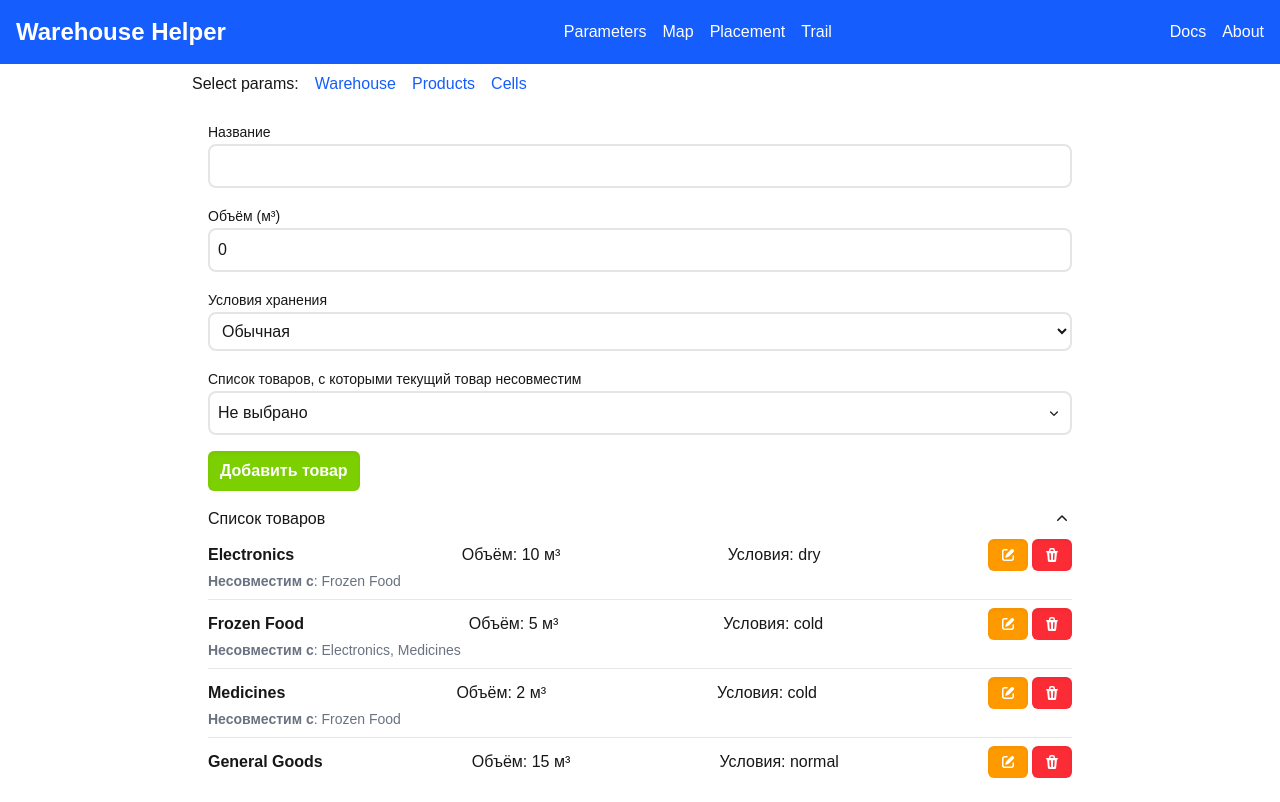
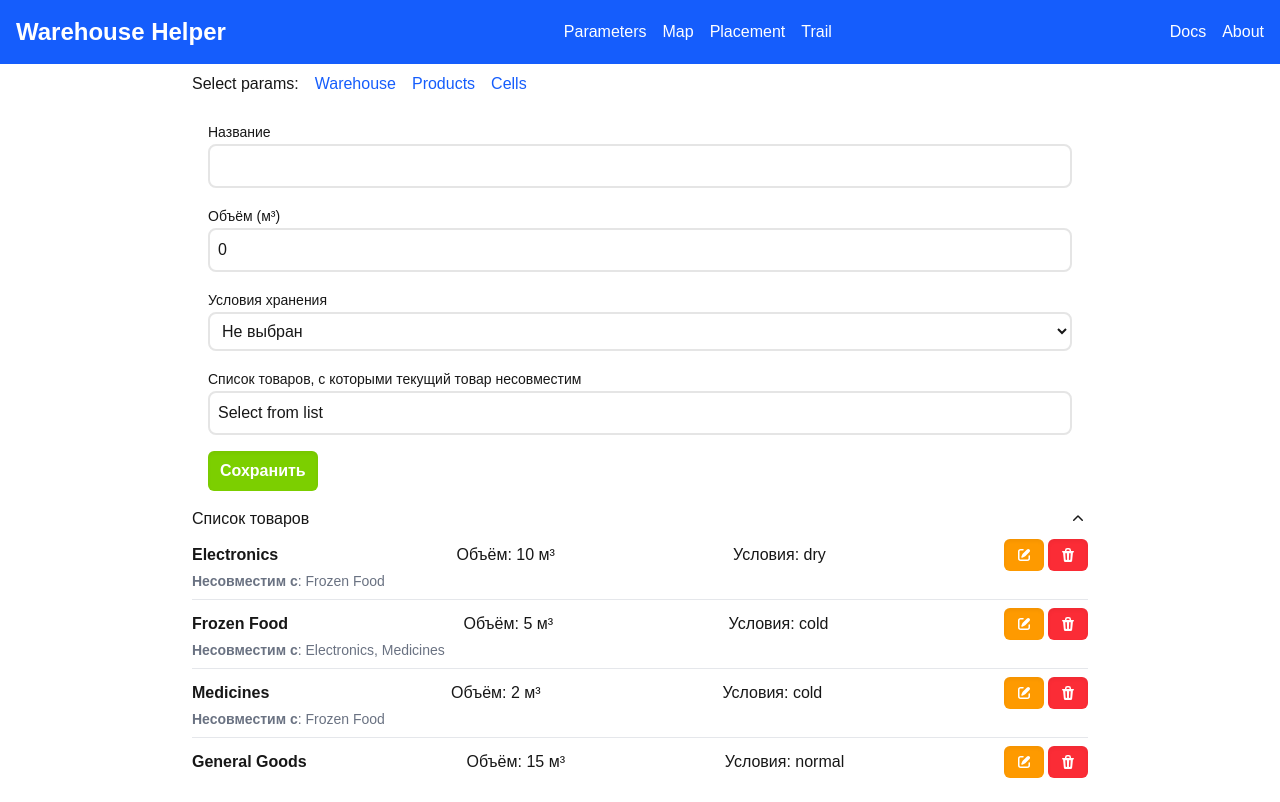
Before and after one commit to mi-qacker/warehouse-helper, a Next.js app: page /parameters/products in a window 1280 px wide. Built offline with nearby package versions, Linux system fonts and the light colour scheme.

Commit message:
Product form used react-hook-form

```diff
--- a/src/features/params/products/ProductParams.tsx
+++ b/src/features/params/products/ProductParams.tsx
@@ -1,7 +1,7 @@
-import {NewProduct, ZoneCondition} from '@/storages/types';
 import {useWarehouseStore} from '@/storages/warehouse-storage';
 import Button from '@/ui/Button';
 import Input from '@/ui/Input';
+import FormError from '@/ui/FormError';
 import Select from '@/ui/Select';
 import {
   Disclosure,
@@ -15,74 +15,47 @@ import {
   ListboxOptions,
 } from '@headlessui/react';
 import {CheckIcon, ChevronDownIcon} from '@heroicons/react/20/solid';
-import React, {useCallback, useMemo, useState} from 'react';
+import {zodResolver} from '@hookform/resolvers/zod';
+import {useCallback, useMemo, useState} from 'react';
+import {useForm} from 'react-hook-form';
+import {z} from 'zod';
 import {ZONE_CONDITION_OPTIONS} from '../common';
 import {ProductCard} from './ProductCard';
 
-const INITIAL_FORM_DATA: NewProduct = {
-  volume: 0,
-  name: '',
-  storageCondition: 'normal',
-  incompatibleWith: [],
-};
+const schema = z.object({
+  name: z.string().min(1),
+  volume: z.coerce.number().positive(),
+  storageCondition: z.enum(['cold', 'dry', 'normal']),
+  incompatibleWith: z.coerce.string().array(),
+});
 
 export default function ProductForm() {
-  const products = useWarehouseStore(state => state.products);
-  const addProduct = useWarehouseStore(state => state.addProduct);
-  const getProduct = useWarehouseStore(state => state.getProduct);
-  const updateProduct = useWarehouseStore(state => state.updateProduct);
-  const removeProduct = useWarehouseStore(state => state.removeProduct);
+  const {products, addProduct, updateProduct, getProduct, removeProduct} =
+    useWarehouseStore();
 
-  const [formData, setFormData] = useState<NewProduct>(INITIAL_FORM_DATA);
+  const {
+    watch,
+    register,
+    setValue,
+    reset,
+    handleSubmit,
+    formState: {errors, isSubmitSuccessful, isDirty},
+  } = useForm({
+    resolver: zodResolver(schema),
+    defaultValues: {incompatibleWith: [], volume: 0},
+  });
+  const incompatibleWithIds = watch('incompatibleWith');
   const [selectedId, setSelectedId] = useState<string | null>(null);
 
-  const handleSubmit = useCallback(
-    (e: React.FormEvent) => {
-      e.preventDefault();
-
-      if (selectedId === null) {
-        addProduct(formData);
-      } else {
+  const onSubmit = handleSubmit(formData => {
+    if (selectedId) {
       updateProduct(selectedId, formData);
       setSelectedId(null);
+    } else {
+      addProduct(formData);
     }
-      setFormData(INITIAL_FORM_DATA);
-    },
-    [addProduct, formData, selectedId, updateProduct]
-  );
-
-  const onNameChange: React.ChangeEventHandler<HTMLInputElement> = useCallback(
-    event => {
-      const name = String(event.target.value);
-      setFormData({...formData, name});
-    },
-    [formData]
-  );
-
-  const onVolumeChange: React.ChangeEventHandler<HTMLInputElement> =
-    useCallback(
-      event => {
-        const volume = Number(event.target.value);
-        setFormData({...formData, volume});
-      },
-      [formData]
-    );
-
-  const onChangeZoneCondition: React.ChangeEventHandler<HTMLSelectElement> =
-    useCallback(
-      event => {
-        const storageCondition = event.target.value as ZoneCondition;
-        setFormData({...formData, storageCondition});
-      },
-      [formData]
-    );
-
-  const onIncompatibleWithChange = useCallback(
-    (value: string[]) => {
-      setFormData({...formData, incompatibleWith: value});
-    },
-    [formData]
-  );
+    reset();
+  });
 
   const onDeleteProduct = useCallback(
     (productId: string) => {
@@ -97,12 +70,28 @@ export default function ProductForm() {
 
       if (!selectedProduct) return;
 
-      const {id, ...data} = selectedProduct;
-      setSelectedId(id);
-      setFormData(data);
+      reset();
+      setSelectedId(selectedProduct.id);
+      setValue('name', selectedProduct.name);
+      setValue('volume', selectedProduct.volume);
+      setValue('storageCondition', selectedProduct.storageCondition);
+      setValue('incompatibleWith', selectedProduct.incompatibleWith);
     },
-    [getProduct]
+    [getProduct, reset, setValue]
   );
+
+  const incompatibleWithOptions = useMemo(() => {
+    return products.map(product => (
+      <ListboxOption
+        key={product.id}
+        value={product.id}
+        className="group text-12 flex cursor-pointer flex-row items-center gap-2 rounded-md p-2 hover:bg-neutral-300"
+      >
+        <CheckIcon className="invisible size-4 group-data-selected:visible" />
+        <span>{product.name}</span>
+      </ListboxOption>
+    ));
+  }, [products]);
 
   const productsList = useMemo(() => {
     return products.map((product, index) => {
@@ -117,80 +106,61 @@ export default function ProductForm() {
     });
   }, [products, onSelectProduct, onDeleteProduct]);
 
-  const incompatibleWithProducts = useMemo(() => {
-    const options = products.map(product => (
-      <ListboxOption
-        key={product.id}
-        value={product.id}
-        className="group flex cursor-pointer items-center gap-2 py-1 select-none hover:font-bold"
+  return (
+    <>
+      <form onSubmit={onSubmit} className="space-y-4 rounded-lg p-4">
+        <Input {...register('name')}>Название</Input>
+        <FormError>{errors.name?.message}</FormError>
+
+        <Input {...register('volume')} type="number">
+          Объём (м³)
+        </Input>
+        <FormError>{errors.volume?.message}</FormError>
+
+        <Select
+          options={ZONE_CONDITION_OPTIONS}
+          {...register('storageCondition')}
         >
-        <CheckIcon className="invisible size-4 group-data-[selected]:visible" />
-        <div className="text-sm">{product.name}</div>
-      </ListboxOption>
-    ));
+          Условия хранения
+        </Select>
+        <FormError>{errors.storageCondition?.message}</FormError>
 
-    const placeholder =
-      formData.incompatibleWith.length === 0
-        ? 'Не выбрано'
-        : products
-            .filter(({id}) => formData.incompatibleWith.includes(id))
-            .map(({name}) => name)
-            .join(', ');
-
-    return (
         <Field>
+          <input type="hidden" {...register('incompatibleWith')} />
           <Label className="text-sm">
             Список товаров, с которыми текущий товар несовместим
           </Label>
           <Listbox
+            multiple={true}
             as="div"
-          value={formData.incompatibleWith}
-          onChange={onIncompatibleWithChange}
-          multiple={true}
+            value={incompatibleWithIds}
+            onChange={ids => setValue('incompatibleWith', ids)}
+            className="block w-full rounded-lg border-2 border-neutral-200 px-2 py-2 focus:outline-none"
           >
-          <ListboxButton className="relative flex w-full items-center justify-between rounded-lg border-2 border-neutral-200 px-2 py-2 text-left">
-            {placeholder}
-            <ChevronDownIcon className="size-4" />
+            <ListboxButton className="w-full text-left focus:outline-none">
+              {incompatibleWithIds.length === 0
+                ? 'Select from list'
+                : incompatibleWithIds.join(', ')}
             </ListboxButton>
             <ListboxOptions
               anchor="bottom"
-            className="rounded-lg border-1 border-neutral-100 bg-neutral-200 px-2 py-2"
+              className="w-(--button-width) rounded-md bg-white p-2 shadow-md focus:outline-none"
             >
-            {options}
+              {incompatibleWithOptions}
             </ListboxOptions>
           </Listbox>
+          <FormError>{errors.incompatibleWith?.message}</FormError>
         </Field>
-    );
-  }, [formData.incompatibleWith, onIncompatibleWithChange, products]);
 
-  return (
-    <div className="space-y-4 rounded-lg p-4">
-      <Input type="text" value={formData.name} onChange={onNameChange}>
-        Название
-      </Input>
-
-      <Input
-        type="number"
-        min="0"
-        value={formData.volume}
-        onChange={onVolumeChange}
-      >
-        Объём (м³)
-      </Input>
-
-      <Select
-        options={ZONE_CONDITION_OPTIONS}
-        value={formData.storageCondition}
-        onChange={onChangeZoneCondition}
-      >
-        Условия хранения
-      </Select>
-
-      {incompatibleWithProducts}
-
-      <Button type="button" onClick={handleSubmit}>
-        {selectedId === null ? 'Добавить товар' : 'Обновить товар'}
-      </Button>
+        <div className="flex flex-row items-center gap-4">
+          <Button type="submit">Сохранить</Button>
+          {isSubmitSuccessful && !isDirty && (
+            <div className="tex-sm text-center font-semibold text-green-600">
+              Success saved!
+            </div>
+          )}
+        </div>
+      </form>
 
       <Disclosure as="div" defaultOpen={true} className="w-full">
         <DisclosureButton className="group flex w-full items-center justify-between gap-2">
@@ -201,6 +171,6 @@ export default function ProductForm() {
           <ul className="divide-y divide-gray-200">{productsList}</ul>
         </DisclosurePanel>
       </Disclosure>
-    </div>
+    </>
   );
 }
--- a/src/features/params/warehouse/WarehouseParams.tsx
+++ b/src/features/params/warehouse/WarehouseParams.tsx
@@ -2,6 +2,7 @@
 
 import {useWarehouseStore} from '@/storages/warehouse-storage';
 import Button from '@/ui/Button';
+import FormError from '@/ui/FormError';
 import Input from '@/ui/Input';
 import {zodResolver} from '@hookform/resolvers/zod';
 import {useForm} from 'react-hook-form';
@@ -37,14 +38,14 @@ export default function WarehouseForm() {
         <Input {...register('width')} type="number">
           Ширина
         </Input>
-        <span className="text-sm text-red-500">{errors.width?.message}</span>
+        <FormError>{errors.width?.message}</FormError>
       </div>
 
       <div className="flex flex-col gap-1">
         <Input {...register('height')} type="number">
           Длина
         </Input>
-        <span className="text-sm text-red-500">{errors.height?.message}</span>
+        <FormError>{errors.height?.message}</FormError>
       </div>
 
       <Button type="submit">Save</Button>
--- /dev/null
+++ b/src/ui/FormError.tsx
@@ -0,0 +1,5 @@
+import {PropsWithChildren} from 'react';
+
+export default function FormError(props: PropsWithChildren) {
+  return <span className="text-sm text-red-500">{props.children}</span>;
+}
```
Lines whose indentation alone changed are shown as unchanged.
